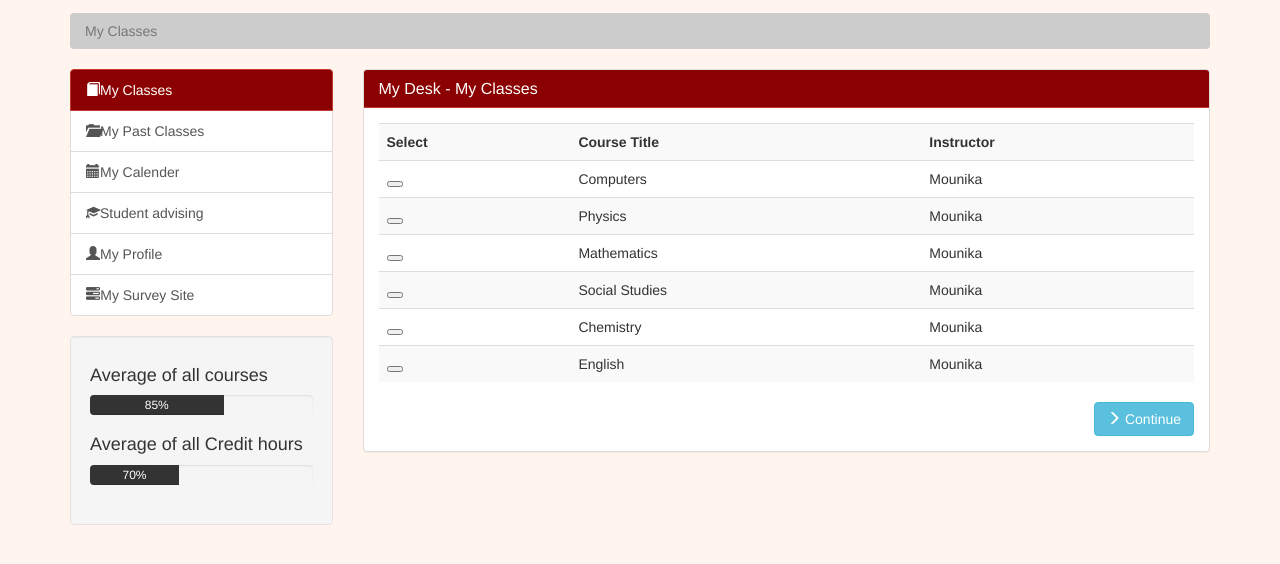
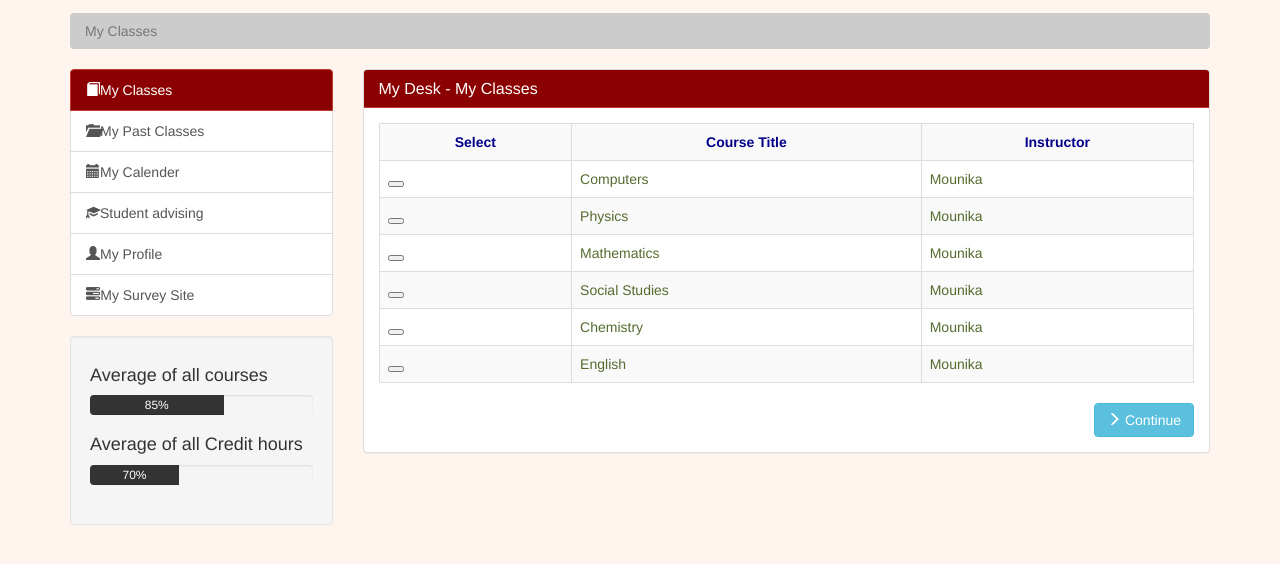
Before and after one commit to Mounikarula/Dashboard, a plain HTML site: page index.html in a window 1280 px wide. Shown: the part 130-694 px from the top of the page. Drawn offline with nearby package versions, Linux system fonts and the light colour scheme.

Commit message:
modifications made to the table by adding borders to it

```diff
--- a/index.html
+++ b/index.html
@@ -86,7 +86,7 @@
               <h3 class="panel-title">My Desk - My Classes</h3>
             </div>
             <div class="panel-body">
-              <table class="table table-striped table-hover">
+              <table class="table table-striped table-bordered table-hover">
                 <tr>
                   <th>Select</th>
                   <th>Course Title</th>
--- a/style.css
+++ b/style.css
@@ -99,7 +99,18 @@ body {
 }
 
 
+.panel-body th {
+  text-align: center;
+  color:  darkblue;
+}
 
+.panel-body td {
+  color: darkolivegreen;
+}
+
+.panel-body button {
+  text-align: center;
+}
 
 
 
```
